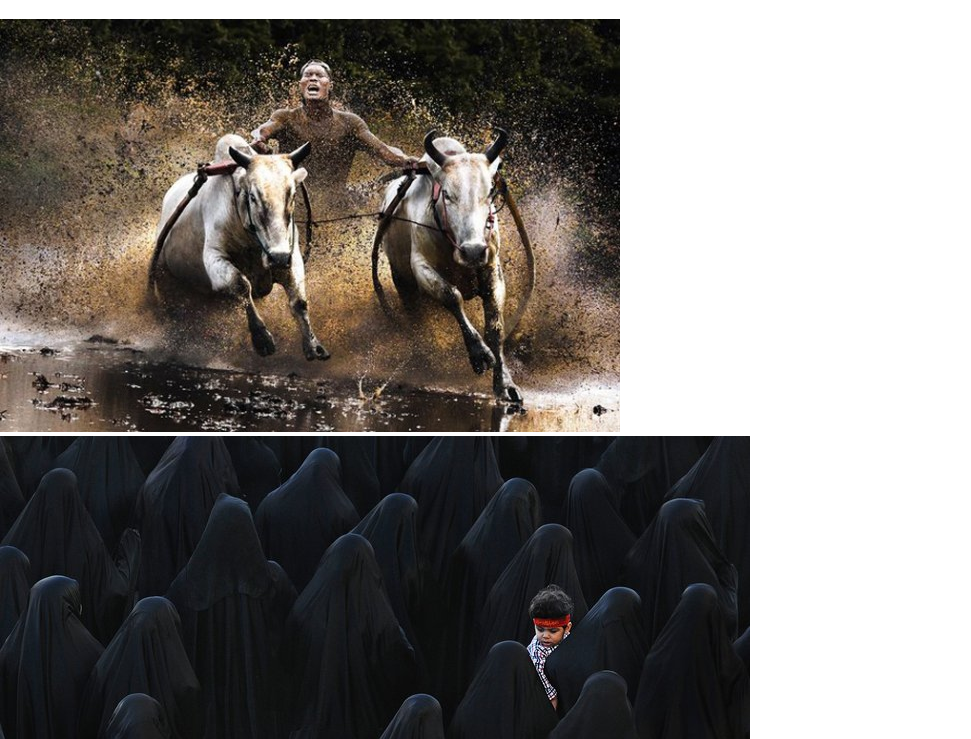
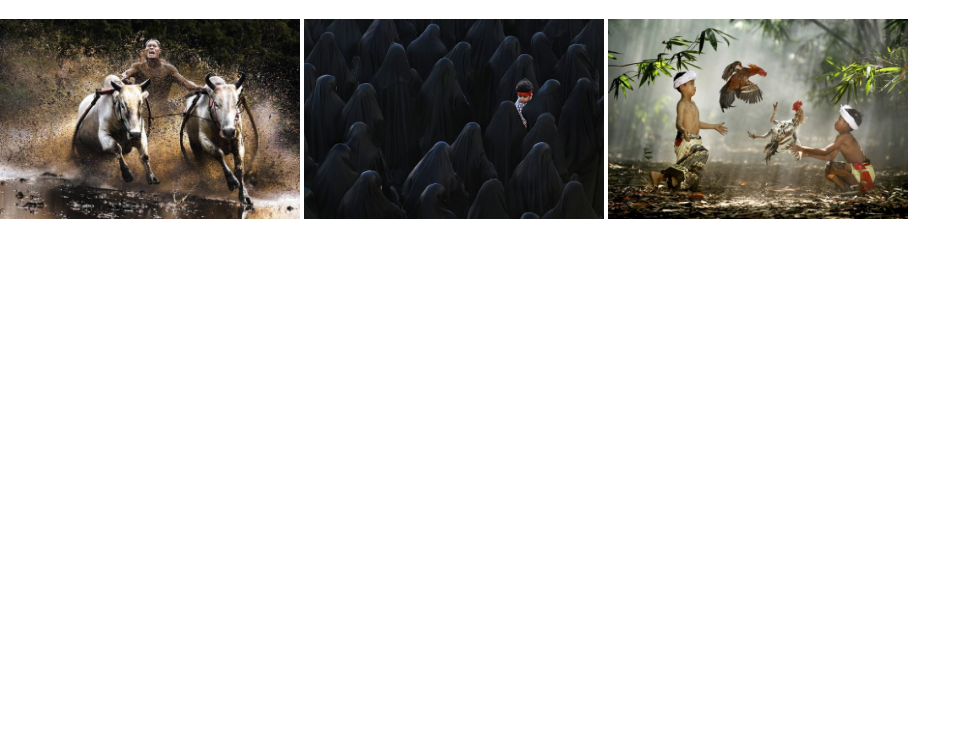
Before and after one commit to emauldin84/instagram-clone, a plain HTML site: page index.html in a window 1280 px wide. Shown: the part 61-800 px from the top of the page, without its empty margins (0-971 px from the left). Drawn offline with nearby package versions, Linux system fonts and the light colour scheme.

Commit message:
adds picture frames to images

```diff
--- a/index.html
+++ b/index.html
@@ -15,7 +15,7 @@
         <img src="/images/60-award-winning-photography.jpg" alt="Cow Racer" Title="Cow Racer">
     </div>
 
-    <div class="picture-fram">
+    <div class="picture-frame">
         <img src="/images/581b5e4fb9391921008b4d71-750-500.jpg" alt="Boy in Crowd" Title="Boy in Crowd">
     </div>
 
--- a/styles/index.css
+++ b/styles/index.css
@@ -10,3 +10,13 @@ html, body {
     height: 100%;
     width: 100%;
 }
+
+.picture-frame {
+    width: 300px;
+    display: inline-block;
+    position: center;
+}
+
+.picture-frame img {
+    width: 100%;
+}
```
